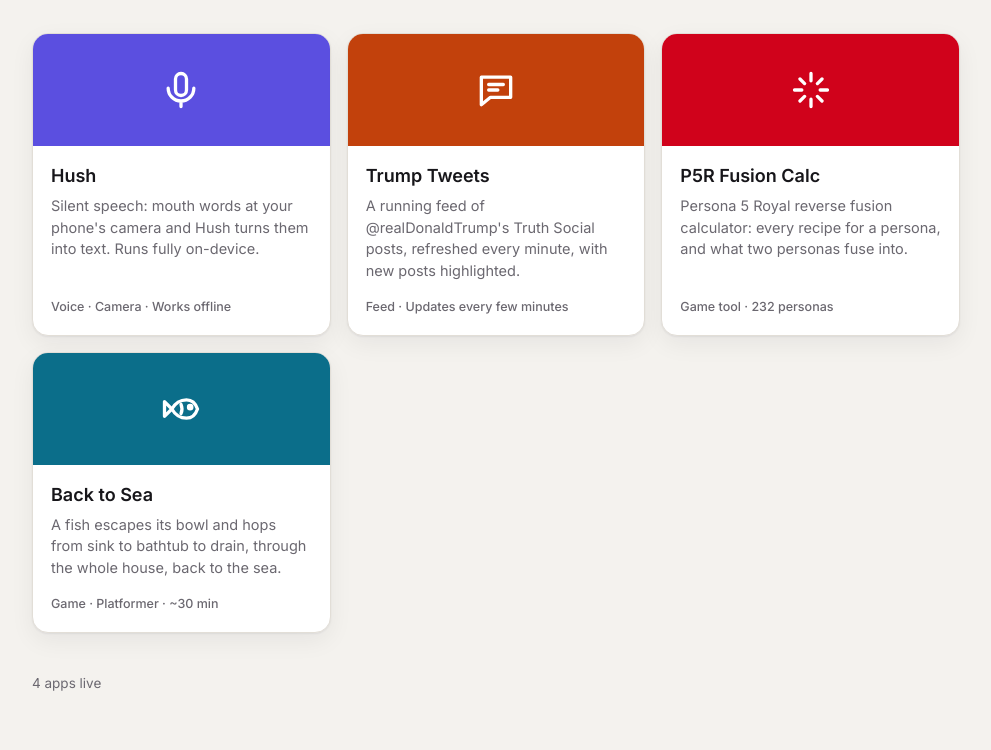
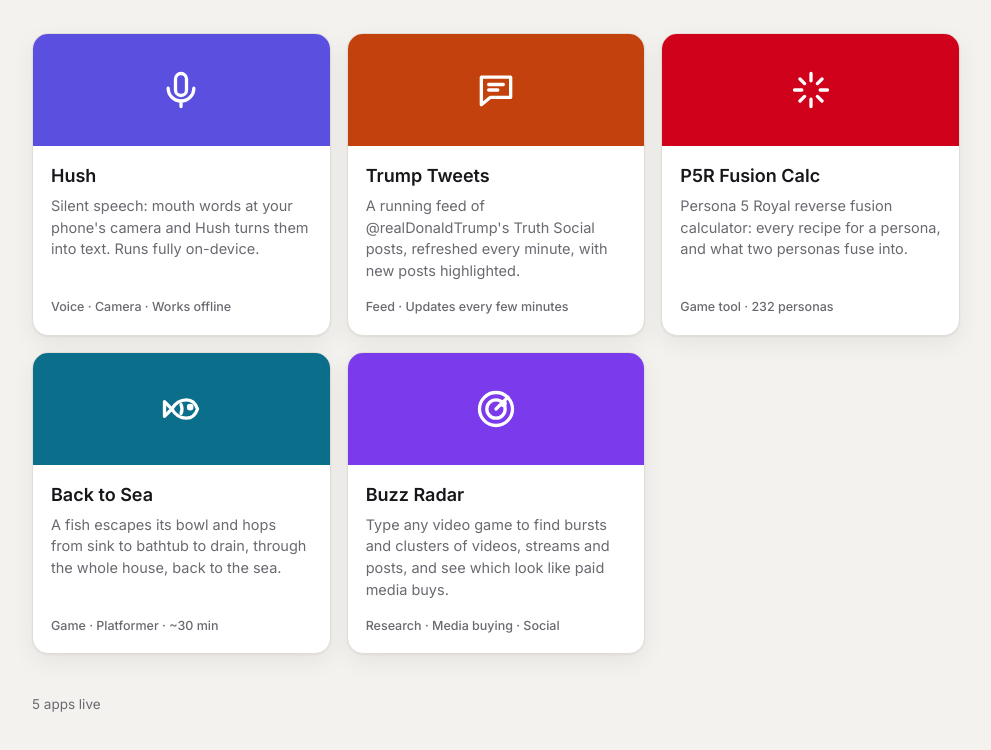
Before and after one commit to mishalgovani-afk/glasstestt, a plain HTML site: page index.html in a window 1280 px wide. Shown: the part 152-902 px from the top of the page, without its empty margins (144-1135 px from the left). Drawn offline with Linux system fonts and the light colour scheme.

Commit message:
Add Buzz Radar to launcher and README
Co-Authored-By: Claude Opus 5.5 <noreply@anthropic.com>
Claude-Session: https://claude.ai/code/session_01JXDJe4cJobA7X1HhEPWzcM

```diff
--- a/index.html
+++ b/index.html
@@ -153,9 +153,19 @@ const APPS = [
     icon: "fish",
     status: "live",
   },
+  {
+    slug: "buzz-radar",
+    name: "Buzz Radar",
+    blurb: "Type any video game to find bursts and clusters of videos, streams and posts, and see which look like paid media buys.",
+    tag: "Research · Media buying · Social",
+    accent: "#7c3aed",
+    icon: "radar",
+    status: "live",
+  },
 ];
 
 const ICONS = {
+  radar: '<circle cx="12" cy="12" r="9"/><circle cx="12" cy="12" r="5"/><path d="M12 12 18.5 5.5"/><circle cx="16" cy="9" r="1" fill="currentColor"/>',
   fish: '<path d="M7 12c2-3.5 5-5 8-5 3 0 5 2 6 5-1 3-3 5-6 5-3 0-6-1.5-8-5Z"/><path d="M7 12 3 8v8l4-4Z"/><circle cx="17" cy="11" r=".9" fill="currentColor"/><path d="M12 9.5c.7 1.6.7 3.4 0 5"/>',
   mic: '<path d="M12 3a3 3 0 0 0-3 3v6a3 3 0 0 0 6 0V6a3 3 0 0 0-3-3Z"/><path d="M5 11a7 7 0 0 0 14 0M12 18v3"/>',
   chat: '<path d="M4 5h16v11H9l-5 4V5Z"/><path d="M8 9h8M8 12h5"/>',
```
Also changed, not shown: 1 other file.
